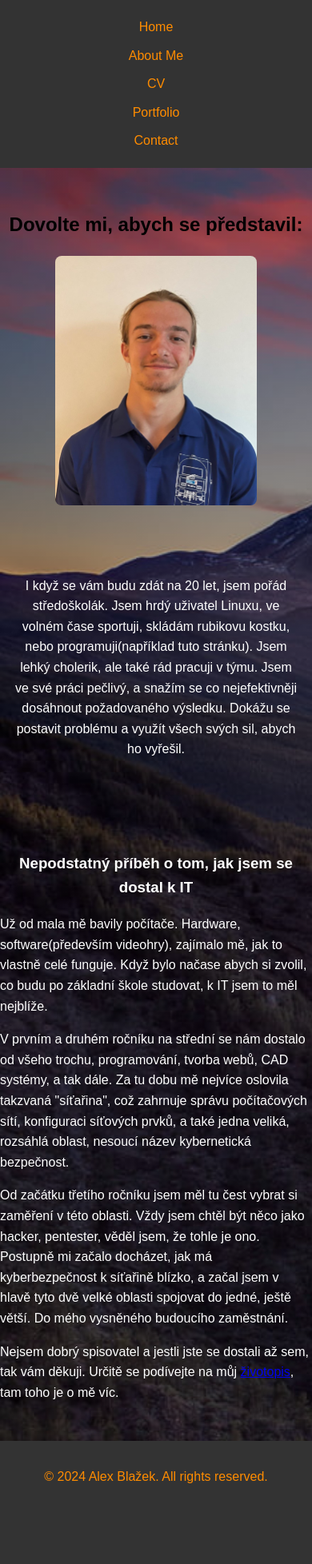
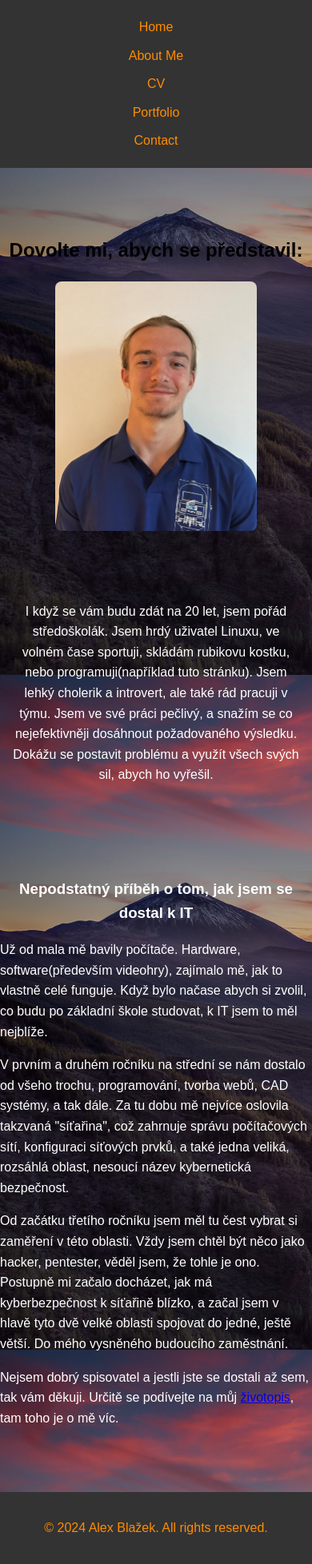
Before and after one commit to BlazaAlex/blazaalex.github.io, a PHP site: page /aboutMe.html in a window 390 px wide. Shown: the whole page at 80% size. Before the commit the page ends 1855 px from the top, so only its background shows below. Run offline with PHP 8.4, Linux system fonts and the light colour scheme.

Commit message:
updated CSS for responsivness

```diff
--- a/CV.html
+++ b/CV.html
@@ -18,13 +18,17 @@
         </ul>
     </nav>
 </header>
+<main>
 <section id="cv">
     <h2>Curriculum vitae</h2>
     <div class="cvword">
     <p>Download my CV: <a href="CV_Alex_Blazek.pdf" download class="btn">Download PDF</a></p>
-    <iframe src="https://onedrive.live.com/embed?resid=8C427AA82BA93A8D%2130978&amp;authkey=!AKp_--DMaXfD84A&amp;em=2&amp;wdEmbedCode=0" width="910px" height="1200px" frameborder="0">Toto je vložený soubor typu dokument <a target="_blank" href="https://office.com">Microsoft Office</a> pro aplikaci <a target="_blank" href="https://office.com/webapps">Office</a>.</iframe>
+    <div class="cv-container">
+        <iframe src="https://onedrive.live.com/embed?resid=8C427AA82BA93A8D%2130978&amp;authkey=!AKp_--DMaXfD84A&amp;em=2&amp;wdEmbedCode=0" width="910px" height="1200px" frameborder="0">Toto je vložený soubor typu dokument <a target="_blank" href="https://office.com">Microsoft Office</a> pro aplikaci <a target="_blank" href="https://office.com/webapps">Office</a>.</iframe>
+    </div>
     </div>
 </section>
+</main>
 <footer>
     <p>&copy; 2024 Alex Blažek. All rights reserved.</p>
 </footer>
--- a/aboutMe.html
+++ b/aboutMe.html
@@ -18,6 +18,7 @@
         </ul>
     </nav>
 </header>
+<main>
 <section>
     <h1 class="aboutme_uvod">Dovolte mi, abych se představil:</h1>
     <div class="container">
@@ -26,7 +27,7 @@
     </div>
     <div class="aboutme">
     <p>I když se vám budu zdát na 20 let, jsem pořád středoškolák. Jsem hrdý uživatel Linuxu, ve volném čase sportuji, skládám rubikovu kostku, nebo programuji(například tuto stránku).
-    Jsem lehký cholerik, ale také rád pracuji v týmu. Jsem ve své práci pečlivý, a snažím se co nejefektivněji dosáhnout požadovaného výsledku.
+    Jsem lehký cholerik a introvert, ale také rád pracuji v týmu. Jsem ve své práci pečlivý, a snažím se co nejefektivněji dosáhnout požadovaného výsledku.
     Dokážu se postavit problému a využít všech svých sil, abych ho vyřešil.</p>
     </div>
 </div>
@@ -46,6 +47,7 @@
     </p>
 </div>
 </section>
+</main>
 <footer>
     <p>&copy; 2024 Alex Blažek. All rights reserved.</p>
 </footer>
--- a/index.html
+++ b/index.html
@@ -18,12 +18,12 @@
         </ul>
     </nav>
 </header>
-
+<main>
 <section id="home">
     <h1>Welcome</h1>
     <p>Hi, I'm Alex Blažek(you can spell it as Blazek), a Linux user.</p>
 </section>
-
+</main>
 <footer>
     <p>&copy; 2024 Alex Blažek. All rights reserved.</p>
 </footer>
--- a/portfolio.html
+++ b/portfolio.html
@@ -18,12 +18,14 @@
         </ul>
     </nav>
 </header>
+<main>
 <section class="portfolio">
 <h1>My Projects:</h1>
 <h3>Simple barbershop reservation system using PHP and SQL</h3>
 <p>still in development, but working, some QoS features added</p>
     <img src="updated_BarbershopPic.png" height="548" width="946" alt="demo image of what the system looks like">
 </section>
+</main>
 <footer>
     <p>&copy; 2024 Alex Blažek. All rights reserved.</p>
 </footer>
--- a/style.css
+++ b/style.css
@@ -1,5 +1,18 @@
 /* Base Styles */
+html, body {
+    height: 100%;
+    margin: 0;
+}
+
+main {
+    flex-grow: 1; /* Ensures the content takes up available space */
+    padding: 2rem 0;
+    text-align: center;
+}
+
 body {
+    display: flex;
+    flex-direction: column;
     background: linear-gradient(rgba(0, 0, 0, 0.25), rgba(0, 0, 0, 0.25)), url('picodeTeide.jpg'), no-repeat;
     background-size: cover; /* Ensure the background image covers the screen */
     font-family: Arial, sans-serif;
@@ -45,8 +58,9 @@ footer {
     color: #fff;
     text-align: center;
     padding: 1rem 0;
-    position: static;
+    margin-top: auto; /* Pushes footer to the bottom */
     width: 100%;
+    position: relative;
 }
 
 footer p {
@@ -171,3 +185,15 @@ footer p {
         font-size: 0.9rem;
     }
 }
+
+.cv-container {
+    display: flex;
+    justify-content: center;
+    padding: 1rem;
+}
+
+.cv-container iframe {
+    max-width: 100%;
+    height: auto;
+    border: none;
+}
```
